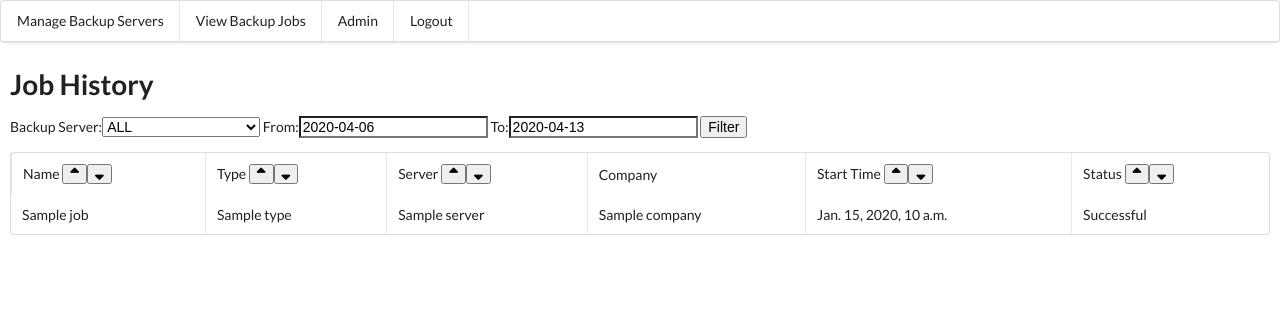
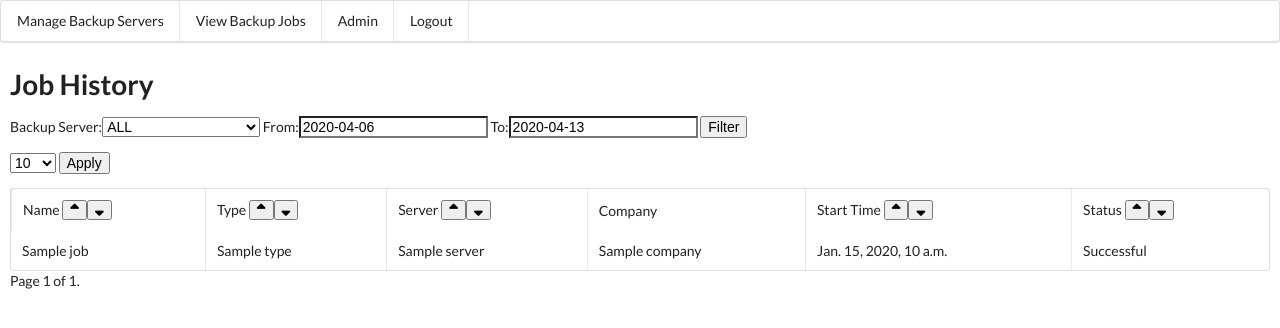
Before and after one commit to jordan-barrett-jm/backupstat, a Django app: template jobs/templates/jobs/jobs.html in a window 1280 px wide. Shown: the top 328 px of the page. Run offline with Django 3.2, Linux system fonts and the light colour scheme; tables that the repository leaves empty hold one stand-in row (values such as "Sample post"); the template is opened without the code that fills it: values that come from a table or form of the project are taken from there, most other values are stand-ins (such as "Sample title", 1, 10 or a date in 2020); data that the repository does not hold is empty; some libraries are stand-ins or nearby versions.

Commit message:
started on pagination but having issues with sort and filter

```diff
--- a/jobs/forms.py
+++ b/jobs/forms.py
@@ -5,8 +5,12 @@ import datetime
 
 BKCHOICES = [("--ALL--", "ALL")]+[(server.id, server.name) for server in BackupServer.objects.all()]
 
-
 class FilterForm(forms.Form):
    backupserver = forms.ChoiceField(choices=BKCHOICES, initial="--ALL--", required=False, label="Backup Server")
    fromDate = forms.DateField(initial=datetime.datetime.today()-datetime.timedelta(days=7), label="From")
    toDate = forms.DateField(initial=datetime.datetime.today(), label="To")
+   def __init__(self, *args, **kwargs):
+      #BKCHOICES is only loaded once on the initialization of the application so to update the choice with what is in the DB the init module needs to be modified
+      super(FilterForm, self).__init__(*args, **kwargs)
+      BKCHOICES = [("--ALL--", "ALL")]+[(server.id, server.name) for server in BackupServer.objects.all()]
+      self.fields['backupserver'] = forms.ChoiceField(choices=BKCHOICES, initial="--ALL--", required=False, label="Backup Server")
--- a/jobs/templates/jobs/jobs.html
+++ b/jobs/templates/jobs/jobs.html
@@ -6,6 +6,17 @@
 		{{ form }}
 		<input type="submit" value="Filter">
 	</form>
+	<form action="" method="get">
+		<select name="item_count">
+			<option value="10">10</option>
+			<option value="15">15</option>
+			<option value="20">20</option>
+			<option value="30">30</option>
+			<option value="50">50</option>
+			<option value="100">100</option>
+		</select>
+		 <input type="submit" value="Apply">
+        </form>
 	<div>
 	<table class="ui celled table">
 		<thead>
@@ -40,4 +51,20 @@
 		</tbody>
 	</table>
 	</div>
+	<div class="pagination">
+		<span class="step-links">
+        {% if jobs.has_previous %}
+            <a href="?page=1">&laquo; first</a>
+            <a href="?page={{ jobs.previous_page_number }}">previous</a>
+        {% endif %}
+
+        <span class="current">
+            Page {{ jobs.number }} of {{ jobs.paginator.num_pages }}.
+        </span>
+
+        {% if jobs.has_next %}
+            <a href="?page={{ jobs.next_page_number }}">next</a>
+            <a href="?page={{ jobs.paginator.num_pages }}">last &raquo;</a>
+        {% endif %}
+	</div>
 {% endblock %}
```
Also changed, not shown: jobs/views.py (+16 -5 lines).
